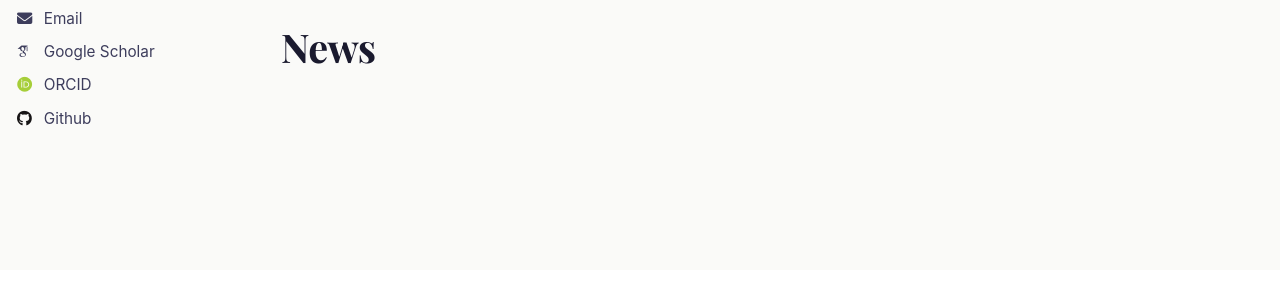
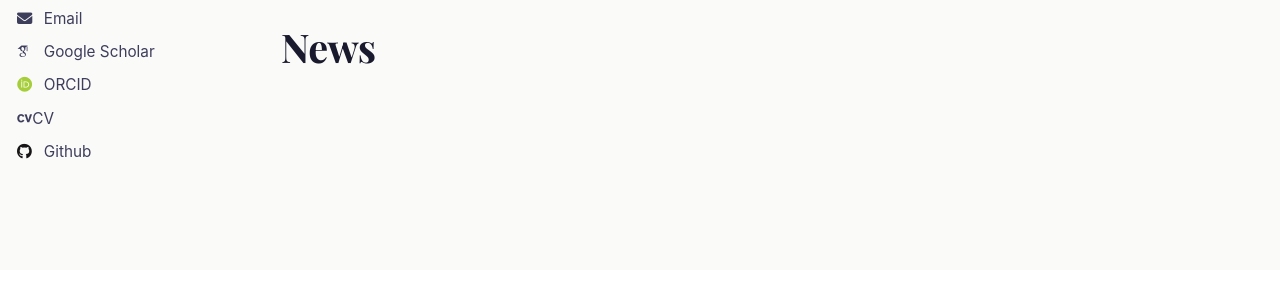
Before and after one commit to ChoiYoonHyuk/ChoiYoonHyuk.github.io, a Jekyll site: the page built from _pages/about.md, in a window 1280 px wide. Shown: the part 454-754 px from the top of the page. Built offline with Jekyll 4.4.1, drawn with Linux system fonts in a browser that asks for light colours; some web fonts are replaced.

Commit message:
Update author-profile.html

```diff
--- a/_includes/author-profile.html
+++ b/_includes/author-profile.html
@@ -58,6 +58,9 @@
       {% endif %}
       {% if author.researchgate %}
         <li><a href="{{ author.researchgate }}"><i class="fab fa-fw fa-researchgate icon-pad-right" aria-hidden="true"></i>ResearchGate</a></li>
+      {% endif %}
+      {% if author.cv %}
+        <li><a href="{{ author.cv }}"><i class="ai ai-cv" aria-hidden="true"></i><span class="label">CV</span></a></li>
       {% endif %}
 
       <!-- Font Awesome icons / Repositories and software development -->
```
